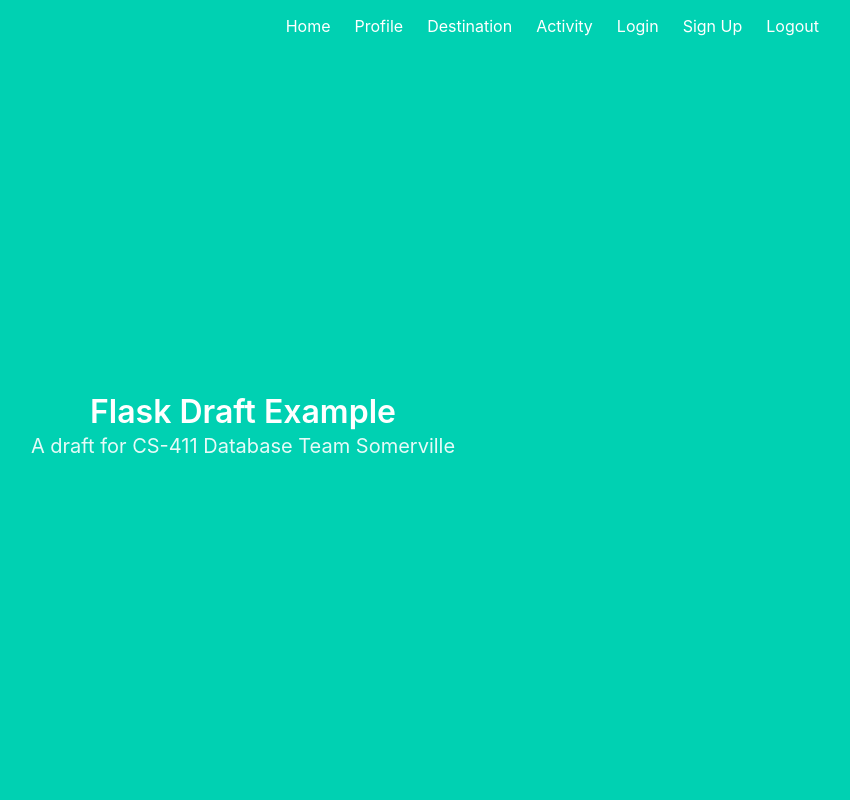
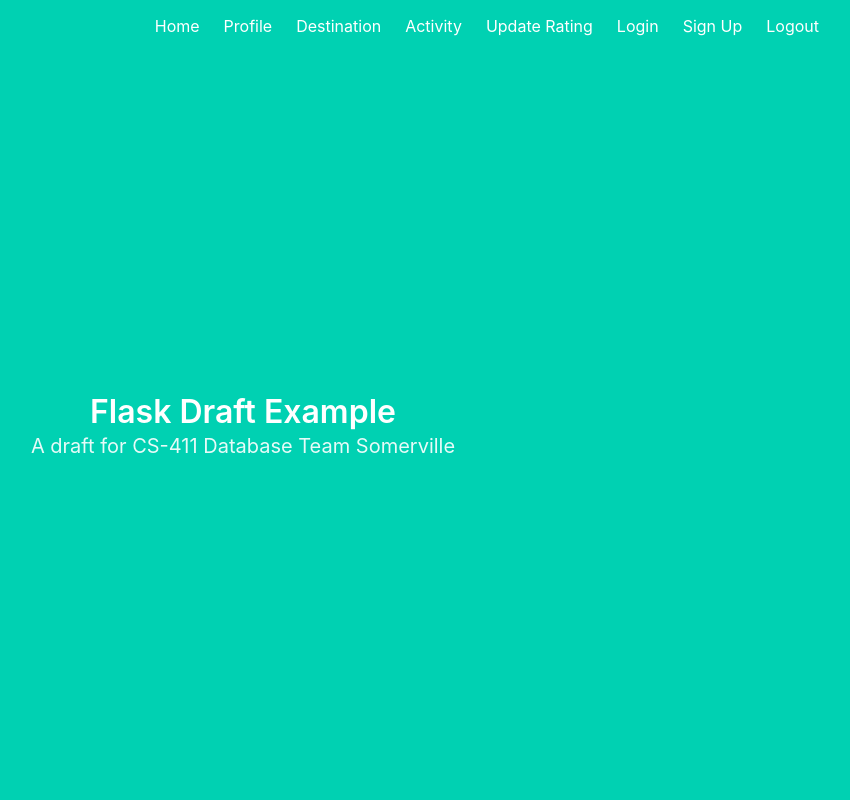
Before and after one commit to TeamSomerville/project, a Flask app: page / in a window 1280 px wide. Shown: the whole page, without its empty margins (397-1247 px from the left). Run offline with Flask 2, Linux system fonts and the light colour scheme.

Commit message:
added update rating ui

```diff
--- a/api/app/main.py
+++ b/api/app/main.py
@@ -25,6 +25,29 @@ def profile():
     # Populate the table
     table = SubTable(items)
     return render_template("profile.html", table=table)
+
+@main.route('/update_rating')
+def ui_update_rating():
+    query = {"spotid":96}
+    response = requests.post("http://sp21-cs411-07.cs.illinois.edu/api/find_spot_details", json=query)
+    data = json.loads(response.text)
+    items = [dict(spotid=data["spotid"],
+                 spotname=data["spotname"],
+                 cityname=data["cityname"],
+                 address=data["address"],
+                 rating=data["rating"])]
+    # Declare your table
+    class SubTable(Table):
+        border = "Yes"
+        spotid = Col("Spot ID")
+        spotname = Col("Spot Name")
+        cityname = Col("City Name")
+        address = Col("Address")
+        rating = Col("Rating")
+
+    # Populate the table
+    table = SubTable(items)
+    return render_template("update.html", table=table)
 
 @main.route('/destination')
 def destination():
--- a/api/app/templates/base.html
+++ b/api/app/templates/base.html
@@ -30,6 +30,9 @@
                             <a href="{{ url_for('main.activity') }}" class="navbar-item">
                                 Activity
                             </a>
+                            <a href="{{ url_for('main.ui_update_rating') }}" class="navbar-item">
+                                Update Rating
+                            </a>
                             <a href="{{ url_for('auth.login') }}" class="navbar-item">
                                 Login
                             </a>
```
Also changed, not shown: api/app/templates/update.html (added, +7 -0 lines).
